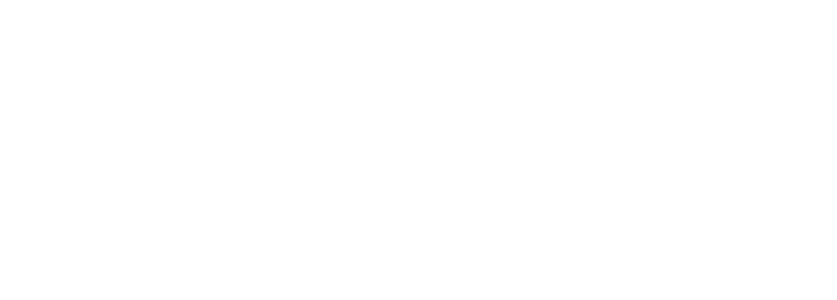
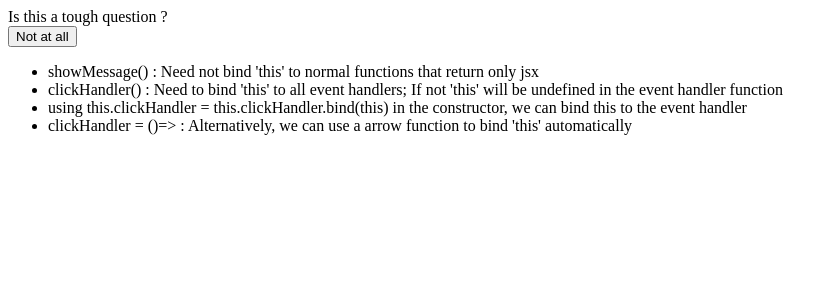
Before and after one commit to manumohan009/simple-react-examples, a React (Create React App) app: page /binding-this in a window 1280 px wide. Shown: the top 300 px of the page, without its empty margins (0-837 px from the left). Built offline with nearby package versions, Linux system fonts and the light colour scheme.

Commit message:
Binding 'this' example

```diff
--- a/src/App.js
+++ b/src/App.js
@@ -13,6 +13,7 @@
 const RefAppParent = lazy(()=>import('./ref-app/ref-app-parent'));
 const LoadableParentApp = lazy(()=>import('./loadable-app/loadable-parent'));
 const RegularExpressions = lazy(()=>import('./regular-expressions/regular-expressions'));
+const BindingThisParent = lazy(()=>import('./binding-this/binding-this-parent'));
 
 
 function App() {
@@ -30,6 +31,7 @@
             <Route path='/ref-demo' component={RefAppParent}/>
             <Route path='/loadable' component={LoadableParentApp}/>
             <Route path='/regular-expressions' component={RegularExpressions}/>
+            <Route path='/binding-this' component={BindingThisParent}/>
           </Switch>
         </Suspense>
       </Router>
--- a/src/app-index.jsx
+++ b/src/app-index.jsx
@@ -13,6 +13,7 @@
                 <li><Link to='/pure-and-memo'>Load Pure and Memo App</Link></li>
                 <li><Link to='/ref-demo'>Load Ref App</Link></li>
                 <li><Link to='/regular-expressions'>Load Regular Expressions App</Link></li>
+                <li><Link to='/binding-this'>Binding this</Link></li>
 
 
                 <li><Link to='/loadable'>Load React Loadable App</Link></li>
--- /dev/null
+++ b/src/binding-this/binding-this-parent.jsx
@@ -0,0 +1,53 @@
+import React, { Component } from "react";
+
+class ShowMessage extends Component {
+  constructor(props) {
+    super(props);
+    this.state = {
+      message: "Is this a tough question ? ",
+    };
+    this.clickHandler = this.clickHandler.bind(this)
+  }
+
+  clickHandler() {
+    console.log(this,'clicked')
+    this.setState({message: 'Not at all'})
+  }
+  // clickHandler = ()=>{
+  //   console.log(this,'clicked')
+  //   this.setState({message: 'Not at all'})
+  // }
+  showMessage() {
+    console.log(this,'show')
+    return <div>{this.state.message}</div>;
+  }
+
+  render() {
+    return (
+      <div>
+        {this.showMessage()}
+        <button onClick={this.clickHandler}>Not at all</button><br/>
+        <div>
+          <ul>
+            <li>showMessage() : Need not bind 'this' to normal functions that return only jsx</li>
+            <li>clickHandler() : Need to bind 'this' to all event handlers; If not 'this' will be undefined in the event handler function</li>
+            <li>using this.clickHandler = this.clickHandler.bind(this) in the constructor, we can bind this to the event handler  </li>
+            <li>clickHandler = ()=> {} : Alternatively, we can use a arrow function to bind 'this' automatically  </li>
+          </ul>
+        </div>
+      </div>
+    );
+  }
+}
+export default ShowMessage;
+
+// What is missing in this React Component ? What is the fix ?
+// 1. this.clickHandler = this.clickHandler.bind(this)
+// 2. this.showMessage = this.showMessage.bind(this)
+
+// a. No fix required
+// b. Add only 1 to contructor
+// c. Add only 2 to contructor
+// d. Add 1 & 2 to constructor
+
+// Answer: b. Add only 1 to constructor
```
